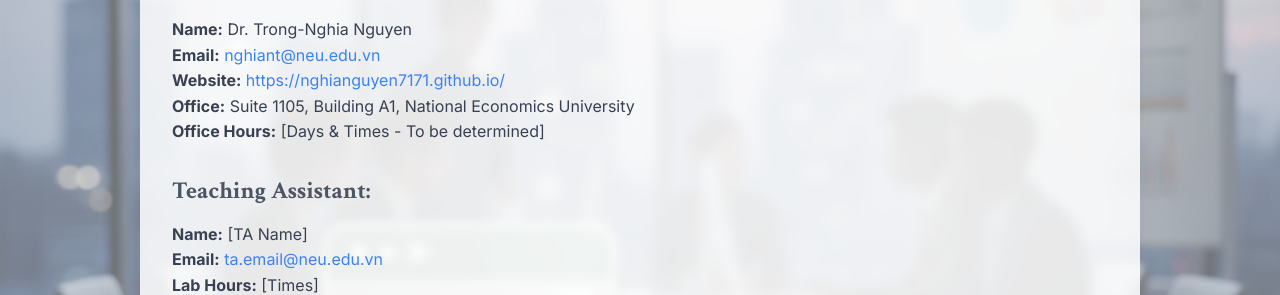
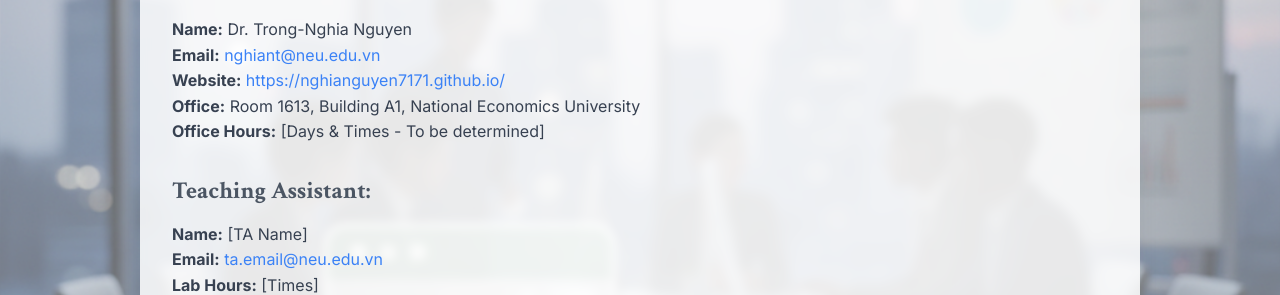
Before and after one commit to nghianguyen7171/excel_course, a Jekyll site: the page built from index.md, in a window 1280 px wide and 900 px high, scrolled down 13073 px. Shown: the part 164-459 px from the top of the window. Built offline with Jekyll 4.4.1, drawn with Linux system fonts in a browser that asks for light colours.

Commit message:
Update office address in section 14 to Room 1613

```diff
--- a/index.md
+++ b/index.md
@@ -348,7 +348,7 @@ Access: [O'Reilly Learning Platform](https://www.oreilly.com/library/view/modern
 **Name:** Dr. Trong-Nghia Nguyen
 **Email:** [nghiant@neu.edu.vn](mailto:nghiant@neu.edu.vn)
 **Website:** [https://nghianguyen7171.github.io/](https://nghianguyen7171.github.io/)
-**Office:** Suite 1105, Building A1, National Economics University
+**Office:** Room 1613, Building A1, National Economics University
 **Office Hours:** [Days & Times - To be determined]
 
 ### Teaching Assistant:
```
